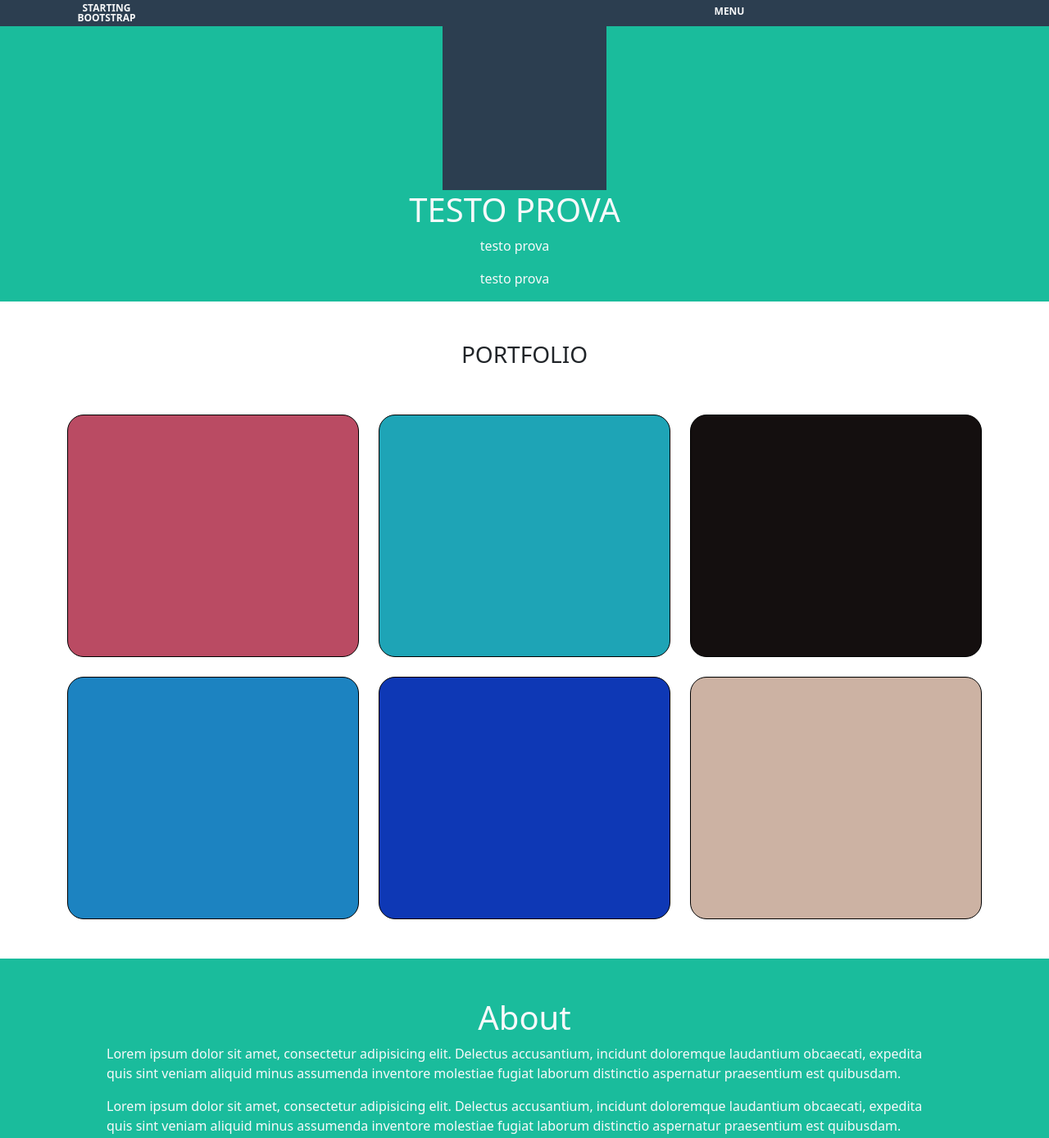
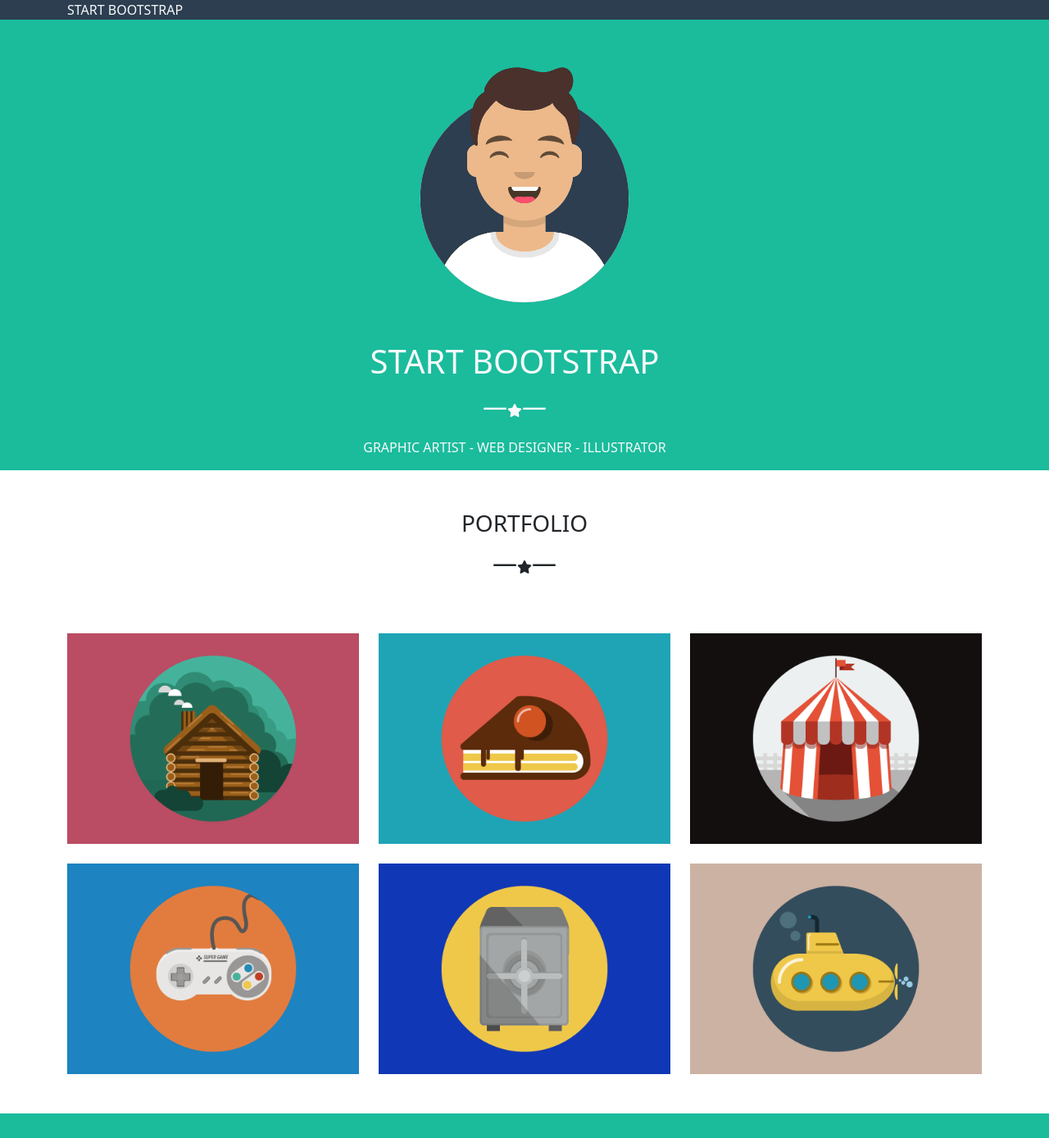
Before and after one commit to LeoSallu/html-css-bootstrap-freelancer, a plain HTML site: page index.html in a window 1280 px wide. Shown: the top 1389 px of the page at 82% size. Drawn offline with nearby package versions, Linux system fonts and the light colour scheme.

Commit message:
portfolio

```diff
--- a/css/style.css
+++ b/css/style.css
@@ -10,10 +10,12 @@ MAIN
 #start-bootstrap{
     background-color: #1abc9c;
 }
-.img-debug{
-    width: 200px;
-    height: 200px;
-    background-color: #2c3e50;
+#avatar{
+    width: 280px;
+}
+#star::before, #star::after{
+    content:'\2014';
+    font-size: 30px;
 }
 /*
 PORTFOLIO
@@ -57,3 +59,8 @@ FOOTER
 #footer-dark{
     background-color: #2c3e50;
 }
+
+
+/*
+MEDIA-QUERY
+*/
--- a/index.html
+++ b/index.html
@@ -9,7 +9,9 @@
     <!-- BOOTSTRAP  -->
     <link href="https://cdn.jsdelivr.net/npm/bootstrap@5.0.2/dist/css/bootstrap.min.css" rel="stylesheet"
         integrity="sha384-EVSTQN3/azprG1Anm3QDgpJLIm9Nao0Yz1ztcQTwFspd3yD65VohhpuuCOmLASjC" crossorigin="anonymous">
-    <!-- CSS  -->
+    <!-- CDN FONT-AWESOME -->
+    <link rel="stylesheet" href="https://cdnjs.cloudflare.com/ajax/libs/font-awesome/6.3.0/css/all.min.css" integrity="sha512-SzlrxWUlpfuzQ+pcUCosxcglQRNAq/DZjVsC0lE40xsADsfeQoEypE+enwcOiGjk/bSuGGKHEyjSoQ1zVisanQ==" crossorigin="anonymous" referrerpolicy="no-referrer" />
+        <!-- CSS  -->
     <link rel="stylesheet" href="css/style.css">
 </head>
 
@@ -17,16 +19,9 @@
     <!-- HEADER  -->
     <header>
         <div class="container">
-            <div class="row justify-content-between">
-                <div class="col-4">
-                    <div class="badge text-wrap text-light" style="width: 6rem;">
-                        STARTING BOOTSTRAP
-                    </div>
-                </div>
-                <div class="col-4">
-                    <div class="badge text-light" style="width: 6rem;">
-                        MENU
-                    </div>
+            <div class="row text-light">
+                <div class="col-md-4"><a class="text-decoration-none text-light" href="#">START BOOTSTRAP</a></div>
+                <div class="col-md-4 ms-auto"></div>
                 </div>
             </div>
         </div>
@@ -38,14 +33,14 @@
         <div id="start-bootstrap">
             <div class="container">
                 <div class="row">
-                    <div class="col">
-                        <div class="img-debug mx-auto"></div>
+                    <div class="col p-5 d-flex justify-content-center">
+                        <img id="avatar" src="img/avatar.svg" alt="avatar">
                     </div>
                     <div class="row">
                         <div class="text-center text-light">
-                            <h1>TESTO PROVA</h1>
-                            <p>testo prova</p>
-                            <p>testo prova</p>
+                            <h1>START BOOTSTRAP</h1>
+                            <p id="star"><i class="fa-solid fa-star"></i></p>
+                            <p>GRAPHIC ARTIST - WEB DESIGNER - ILLUSTRATOR</p>
                         </div>
                     </div>
                 </div>
@@ -58,27 +53,28 @@
                 <div class="col">
                     <div class="text-center">
                         <h3>PORTFOLIO</h3>
+                        <p id="star"><i class="fa-solid fa-star"></i></p>
                     </div>
                 </div>
             </div>
             <div class="row mt-4">
                 <div id="house" class="col-12 col-sm-6 col-md-4 mt-4">
-                    <div class="card-debug mx-auto"></div>
+                    <img class="img-fluid" src="img/cabin.png" alt="cabine">
                 </div>
                 <div id="cake" class="col-12 col-sm-6 col-md-4 mt-4">
-                    <div class="card-debug mx-auto"></div>
+                    <img class="img-fluid" src="img/cake.png" alt="cake">
                 </div>
                 <div id="circle" class="col-12 col-sm-6 col-md-4 mt-4">
-                    <div class="card-debug mx-auto"></div>
+                    <img class="img-fluid" src="img/circus.png" alt="circus">
                 </div>
                 <div id="snes" class="col-12 col-sm-6 col-md-4 mt-4">
-                    <div class="card-debug mx-auto"></div>
+                    <img class="img-fluid" src="img/game.png" alt="game">
                 </div>
                 <div id="box" class="col-12 col-sm-6 col-md-4 mt-4">
-                    <div class="card-debug mx-auto"></div>
+                    <img class="img-fluid" src="img/safe.png" alt="safe">
                 </div>
                 <div id="submarine" class="col-12 col-sm-6 col-md-4 mt-4 mb-5">
-                    <div class="card-debug mx-auto"></div>
+                    <img class="img-fluid" src="img/submarine.png" alt="submarine">
                 </div>
             </div>
         </div>
@@ -152,5 +148,4 @@
     </footer>
     <!--/ FOOTER -->
 </body>
-
 </html>
```
